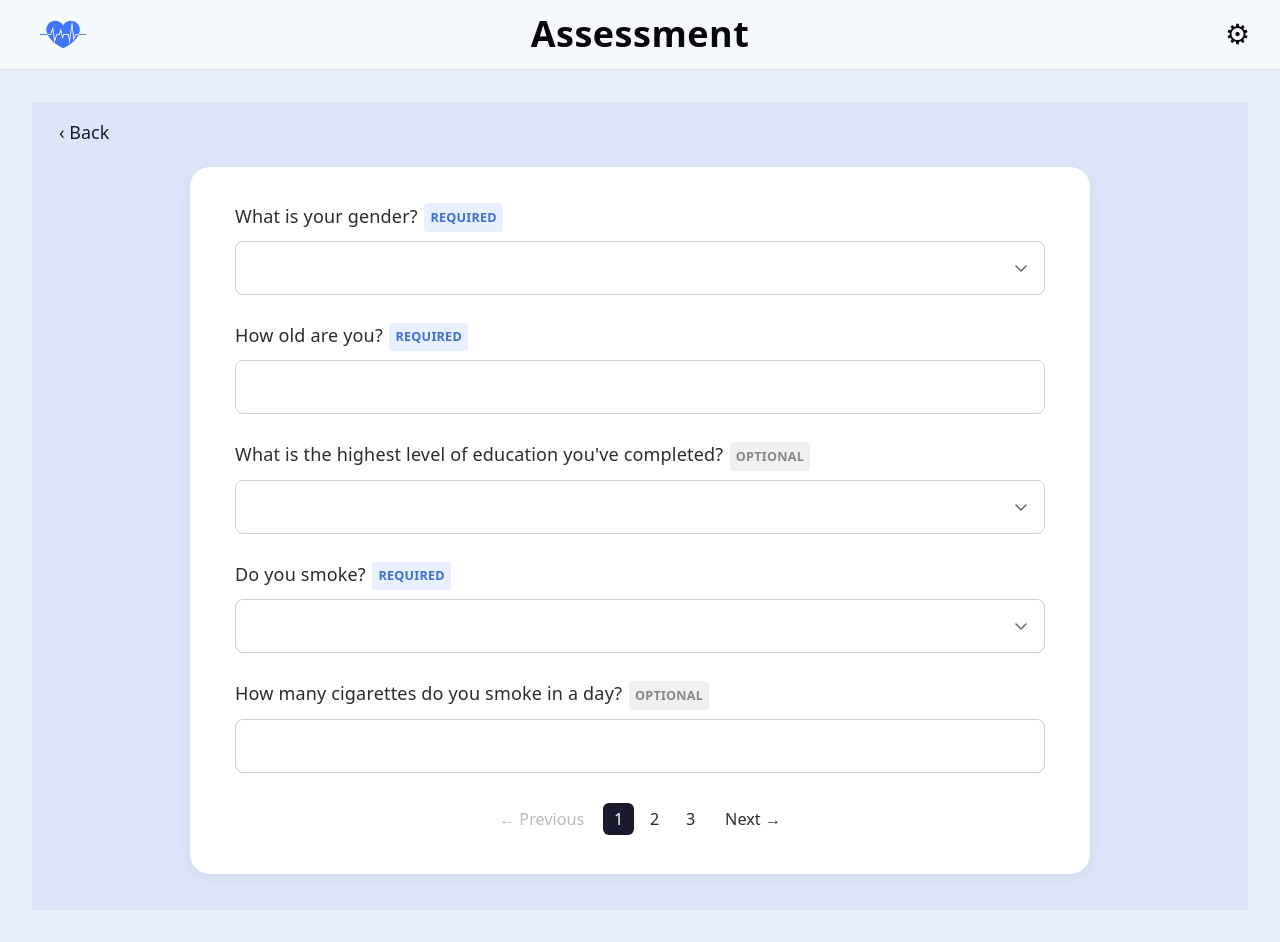
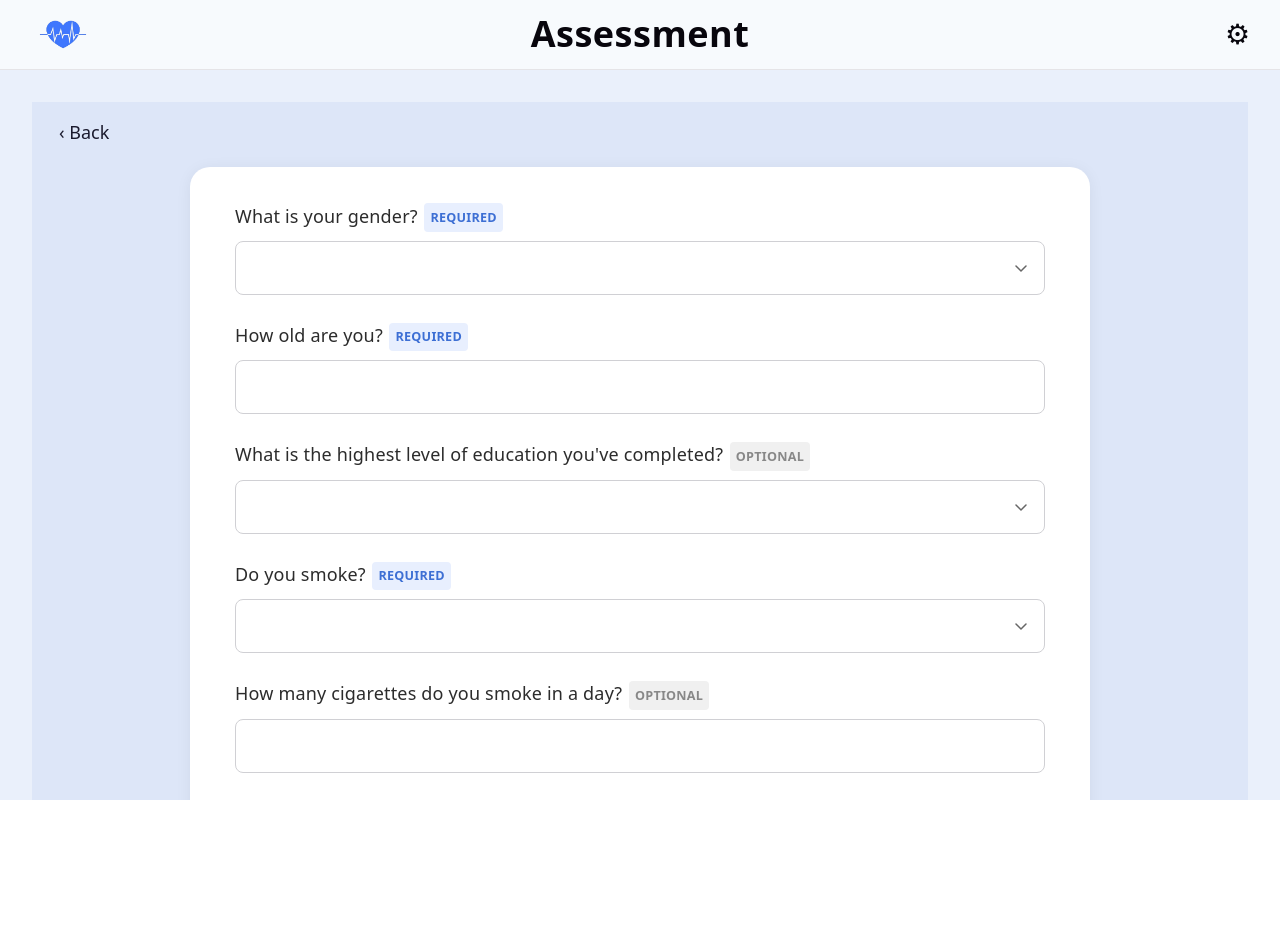
Before and after one commit to RackyDay/ai-cardiometabolic-risk, a React app in the folder frontend/: page / in a window 1280 px wide. After the commit the page ends 800 px from the top, so only its background shows below. Built offline with nearby package versions, Linux system fonts and the light colour scheme; the HTML template or start-up script is replaced by a standard one.

Commit message:
Made menu bar and side nav bar fixed and not scrollable.

```diff
--- a/frontend/src/App.css
+++ b/frontend/src/App.css
@@ -1,14 +1,16 @@
 .app-layout {
-  min-height: 100vh;
+  height: 100vh;
+  overflow: hidden;
 }
 
 .app-body {
-  min-height: calc(100vh - 70px);
+  height: calc(100vh - 70px);
+  overflow: hidden;
 }
 
 .app-body.with-sidebar {
   display: grid;
-  grid-template-columns: 180px 1fr;
+  grid-template-columns: 180px minmax(0, 1fr);
 }
 
 .app-body.no-sidebar {
@@ -16,8 +18,10 @@
 }
 
 .app-content {
+  height: 100%;
   background: #eaf0fb;
   padding: 32px;
   box-sizing: border-box;
+  overflow-y: auto;
   overflow-x: hidden;
 }
--- a/frontend/src/components/SideNav/SideNav.css
+++ b/frontend/src/components/SideNav/SideNav.css
@@ -1,9 +1,10 @@
 .side-nav {
-  min-height: calc(100vh - 70px);
+  height: 100%;
   background: #eef2f7;
   border-right: 1px solid var(--border);
   padding: 24px 12px;
   box-sizing: border-box;
+  overflow-y: auto;
 }
 
 .side-nav-links {
```
